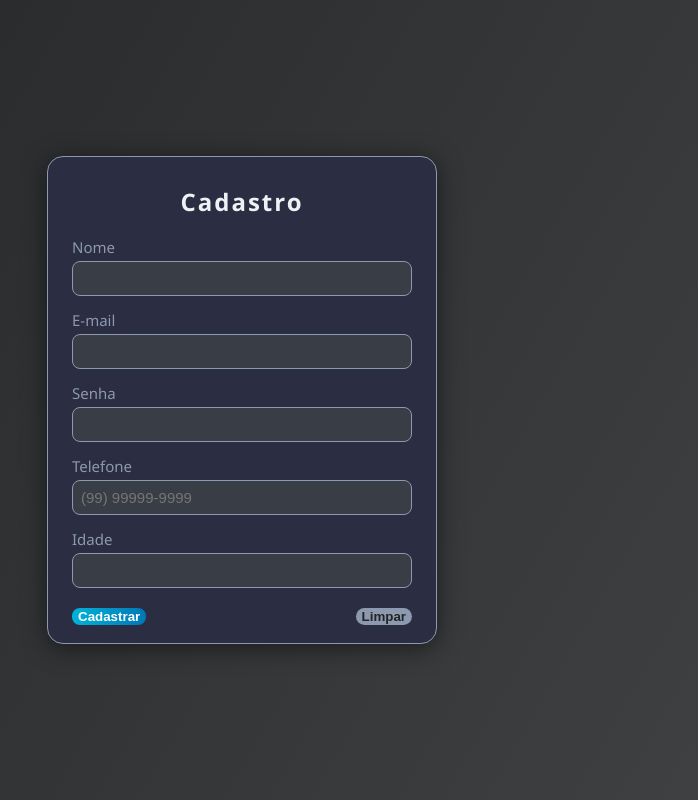
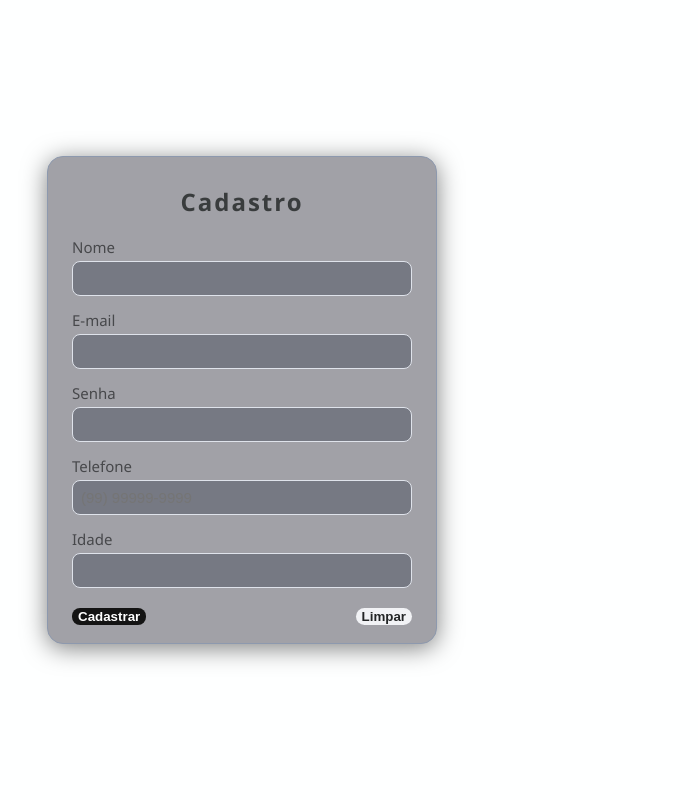
Before and after one commit to Cjsend/Formulario-de-cadastro, a plain HTML site: page index.html in a window 1280 px wide. Shown: the whole page, without its empty margins (398-1096 px from the left). Drawn offline with Linux system fonts and the light colour scheme.

Commit message:
Update style.css

```diff
--- a/style.css
+++ b/style.css
@@ -1,6 +1,6 @@
 body {
       font-family: 'Segoe UI', Arial, sans-serif;
-      background: linear-gradient(120deg, #232526, #414345);
+      background: #feffff;
       color: #eee;
       height: 100vh;
       margin: 0;
@@ -10,7 +10,7 @@ body {
     }
 
     .card {
-      background: #2b2d42;
+      background: #a1a1a7;
       border-radius: 16px;
       box-shadow: 0 4px 24px rgba(0,0,0,0.5);
       padding: 28px 24px 18px 24px;
@@ -20,14 +20,14 @@ body {
       .card h2 {
       text-align: center;
       margin-top: 0;
-            color: #edf2f4;
+      color: #393c3d;
       letter-spacing: 2px;
       }
 
       label {
       display: block;
       margin-top: 12px;
-            color: #8d99ae;
+      color: #47484b;
       font-size: 15px;
       }
 
@@ -37,15 +37,15 @@ body {
       margin-top: 4px;
       margin-bottom: 2px;
       border-radius: 8px;
-            border: 1px solid #8d99ae;
-            background: #393e46;
-            color: #edf2f4;
+      border: 1px solid #dfe3eb;
+      background: #767983;
+      color: #2a2b2c;
       font-size: 15px;
       box-sizing: border-box;
       }
 
       input:focus {
-            outline: 2px solid #00b4d8;
+      outline: 2px solid #e0e5e6;
       }
 
       .actions {
@@ -56,7 +56,7 @@ body {
       }
 
       .actions input[type="submit"] {
-            background: linear-gradient(90deg, #00b4d8, #0077b6);
+      background: #141414;
       color: #fff;
       border: none;
       border-radius: 8px;
@@ -66,11 +66,11 @@ body {
       }
 
             .actions input[type="submit"]:hover {
-            background: color(#03505f);
+            background: color(#ccd3d4);
             }
 
             .actions button {
-            background: #8d99ae;
+            background: #f1f2f5;
             color: #232526;
             border: none;
             border-radius: 20px;
```
Lines whose indentation alone changed are shown as unchanged.
